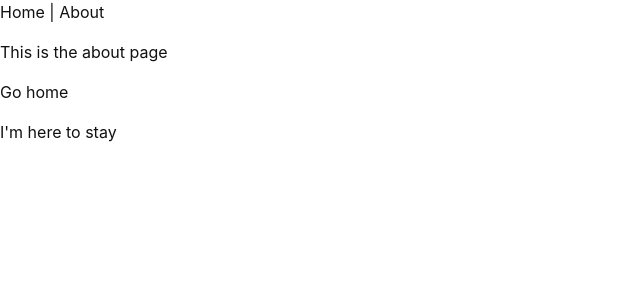
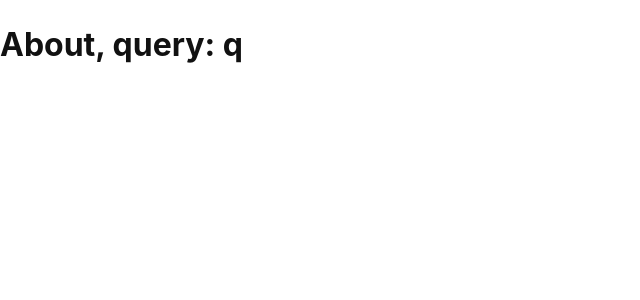
Before and after one commit to harungurubudi/aku-aku, a Next.js app: page /about in a window 1280 px wide. Shown: the top 300 px of the page, without its empty margins (0-640 px from the left). Built offline with nearby package versions, Linux system fonts and the light colour scheme.

Commit message:
add next-routes for parameterized routing

```diff
--- a/package.json
+++ b/package.json
@@ -2,9 +2,9 @@
   "name": "yamaha",
   "version": "1.0.0",
   "scripts": {
-    "dev": "next",
+    "dev": "node server",
     "build": "next build",
-    "start": "next start",
+    "start": "NODE_ENV=production node server",
     "docz": "docz dev",
     "docz-build": "docz build",
     "type-check": "tsc"
@@ -16,6 +16,7 @@
     "dotenv": "^6.2.0",
     "dotenv-webpack": "^1.5.7",
     "next": "latest",
+    "next-routes": "^1.4.2",
     "normalize.css": "^8.0.1",
     "react": "^16.5.2",
     "react-dom": "^16.5.2",
--- a/pages/_document.tsx
+++ b/pages/_document.tsx
@@ -18,7 +18,6 @@ export default class MyDocument extends Document<MyDocumentProps> {
     const page = renderPage(App => props =>
       sheet.collectStyles(<App {...props} />)
     );
-    console.log(page);
     const styleTags = sheet.getStyleElement();
     return { ...page, styleTags };
   }
--- a/pages/about.tsx
+++ b/pages/about.tsx
@@ -1,13 +1,20 @@
-import Link from "next/link";
-import Layout from "../components/Layout";
+import * as React from "react";
 
-export default () => (
-  <Layout title="About | Next.js + TypeScript Example">
-    <p>This is the about page</p>
-    <p>
-      <Link href="/">
-        <a>Go home</a>
-      </Link>
-    </p>
-  </Layout>
-);
+export interface AboutPageProps {
+  query: {
+    slug: string;
+  };
+}
+
+export default class AboutPage extends React.Component<AboutPageProps, {}> {
+  static async getInitialProps({ query, res }) {
+    return { query };
+  }
+  public render() {
+    return (
+      <div>
+        <h1>About, query: q {this.props.query.slug}</h1>
+      </div>
+    );
+  }
+}
--- /dev/null
+++ b/routes.js
@@ -0,0 +1,4 @@
+const nextRoutes = require("next-routes");
+const routes = (module.exports = nextRoutes());
+
+routes.add("about", "/about/:slug");
```
Also changed, not shown: server.js (added, +15 -0 lines), 1 other file (tests, documents, lock files or other folders).
